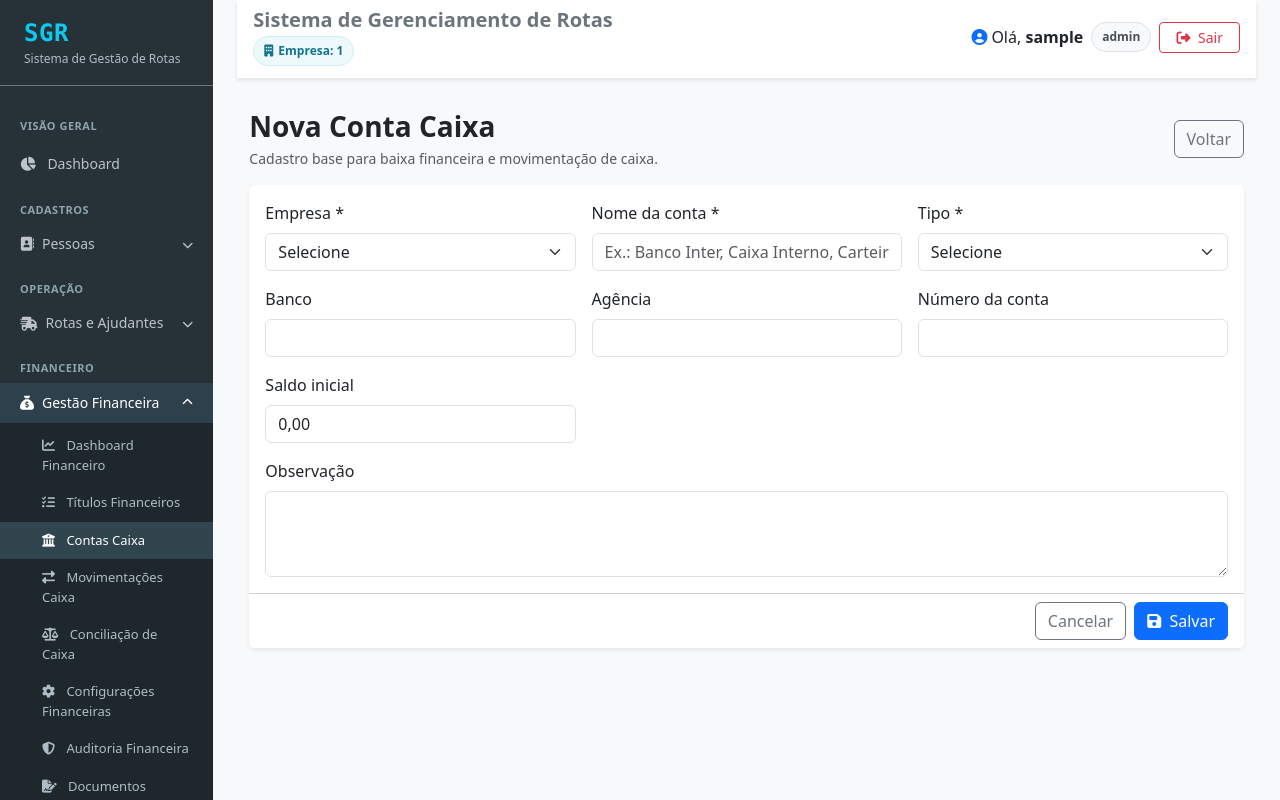
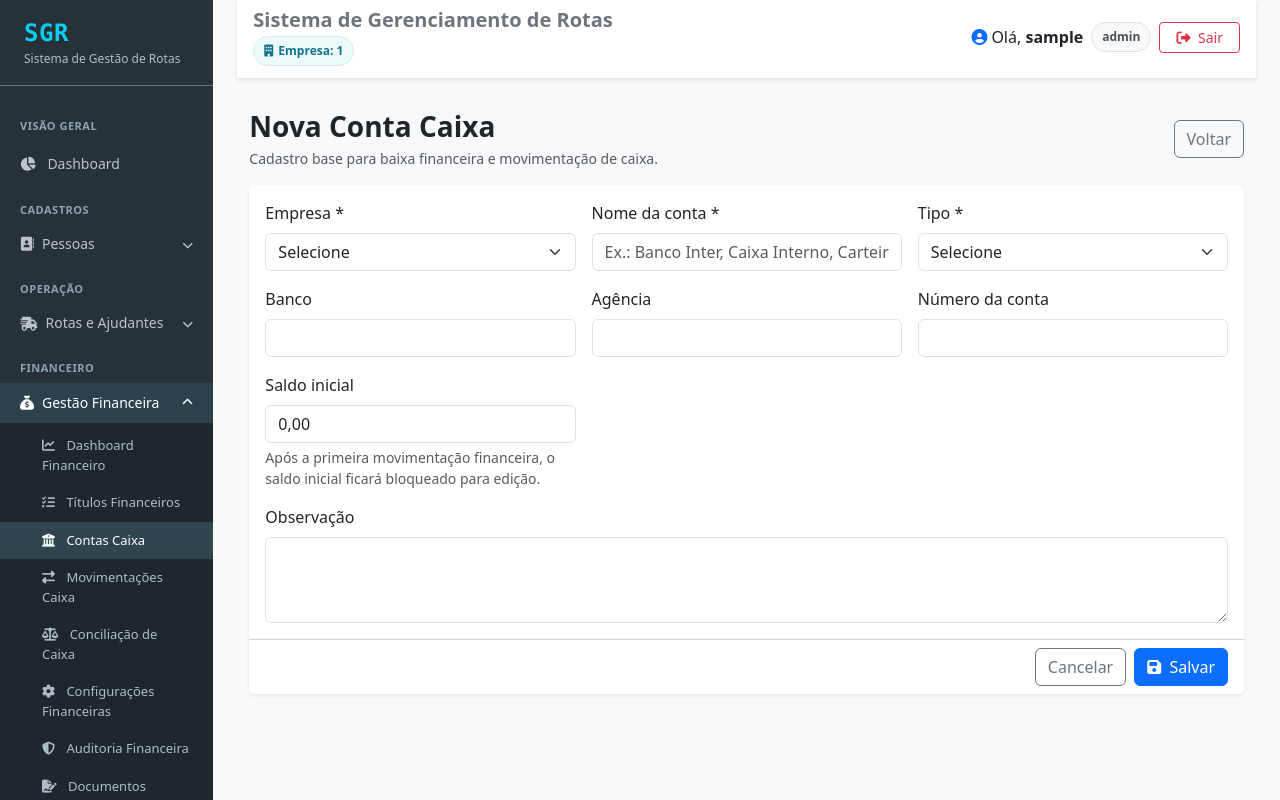
Before and after one commit to jeffersonsilvar/SGR_Web, a Flask app: page /financeiro/contas-caixa/nova in a window 1280 px wide. Run offline with Flask 3, Linux system fonts and the light colour scheme; the visitor is signed in with stand-in values (Sample User, id 1); parts of the project's set-up code (start-up, migrations or seed data) failed here and were passed over.

Commit message:
fix: bloqueia saldo inicial após movimentação financeira

```diff
--- a/templates/financeiro_conta_caixa_form.html
+++ b/templates/financeiro_conta_caixa_form.html
@@ -50,7 +50,14 @@
                 </div>
                 <div class="col-md-4">
                     <label class="form-label">Saldo inicial</label>
-                    <input type="text" name="saldo_inicial" class="form-control" value="{{ conta.saldo_inicial if conta else '0,00' }}">
+                    <input type="text" name="saldo_inicial" class="form-control" value="{{ conta.saldo_inicial if conta else '0,00' }}" {% if conta and conta.tem_movimentacao %}readonly{% endif %}>
+                    {% if conta and conta.tem_movimentacao %}
+                    <div class="form-text text-warning">
+                        O saldo inicial não pode mais ser alterado porque esta conta já possui movimentações financeiras. Ajustes devem ser feitos por movimentação/conciliação, preservando o histórico do caixa.
+                    </div>
+                    {% else %}
+                    <div class="form-text">Após a primeira movimentação financeira, o saldo inicial ficará bloqueado para edição.</div>
+                    {% endif %}
                 </div>
                 {% if conta %}
                 <div class="col-md-4">
```
